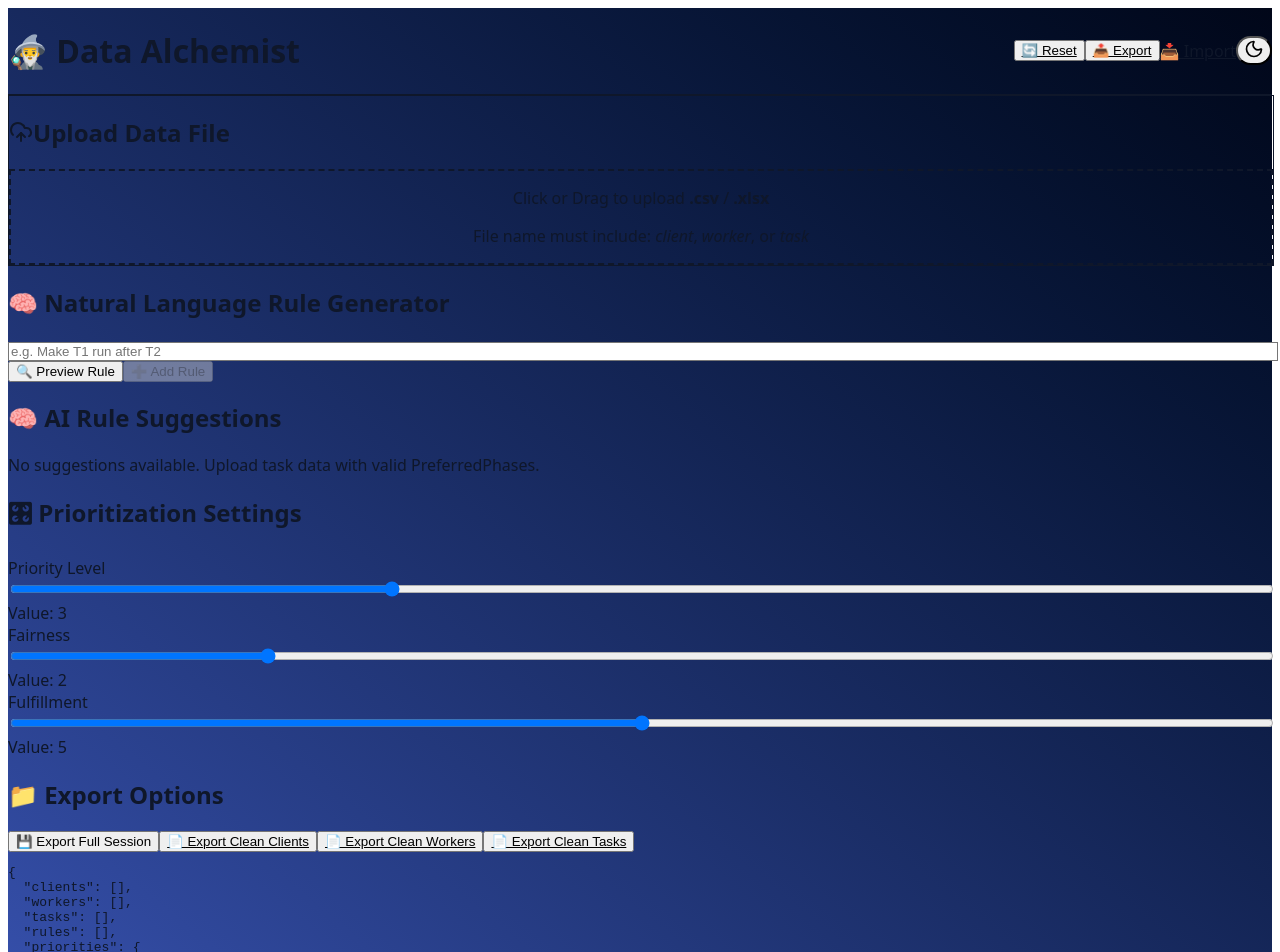
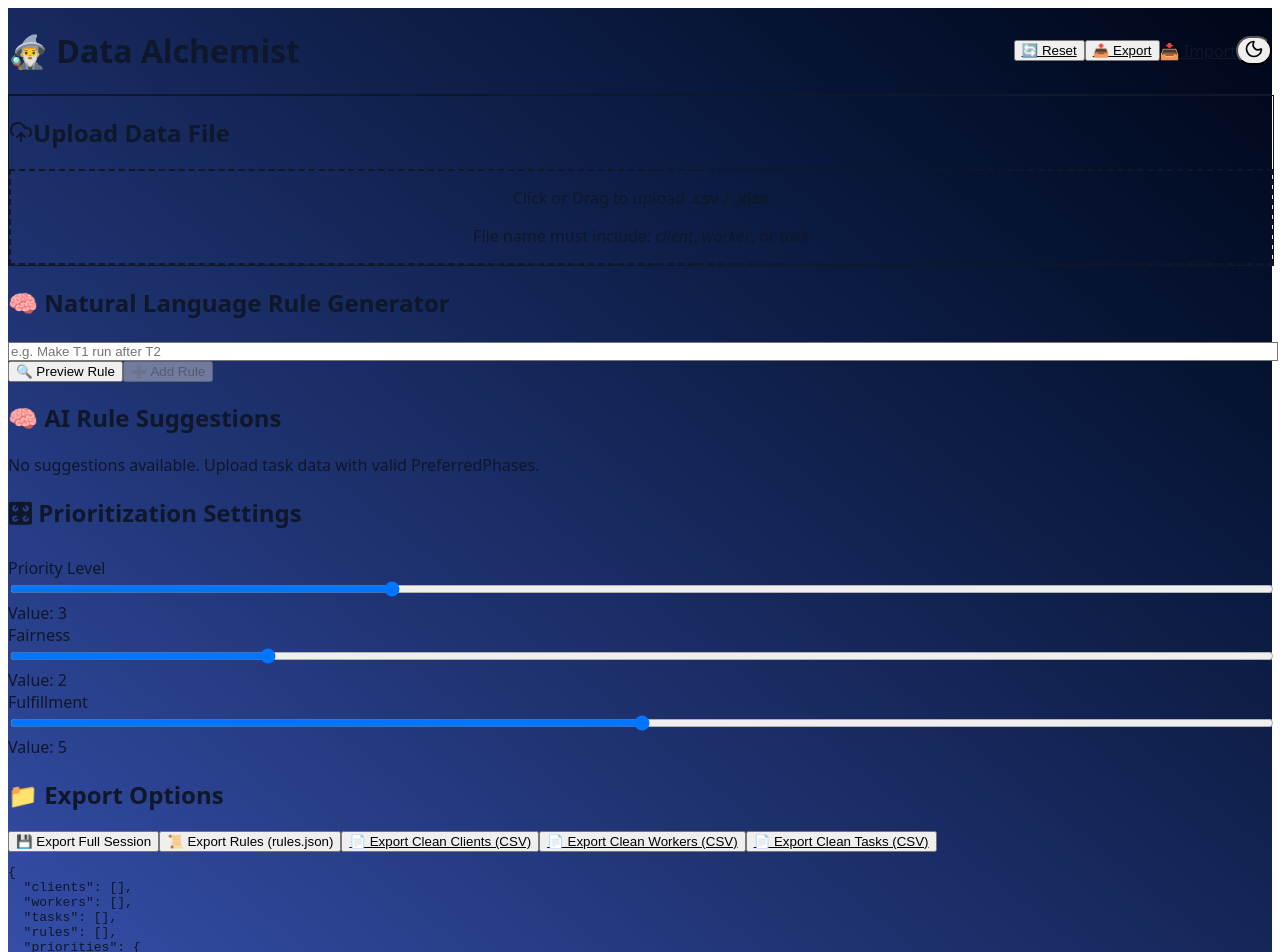
Before and after one commit to sumansouravss/data-alchemist, a Next.js app: page / in a window 1280 px wide. Shown: the top 952 px of the page. Built offline with nearby package versions, Linux system fonts and the light colour scheme.

Commit message:
all error removed

```diff
--- a/component/AISuggestionPanel.tsx
+++ b/component/AISuggestionPanel.tsx
@@ -6,15 +6,11 @@ export interface CoRunRule {
 }
 
 interface AISuggestionsPanelProps {
-  clients: Record<string, string>[]; // If unused, comment out
-  workers: Record<string, string>[]; // If unused, comment out
-  tasks: Record<string, string>[];
+  tasks: Record<string, string>[]; // Only 'tasks' is used
   onAddRule: (rule: CoRunRule) => void;
 }
 
 const AISuggestionsPanel: React.FC<AISuggestionsPanelProps> = ({
-  clients,
-  workers,
   tasks,
   onAddRule,
 }) => {
@@ -32,7 +28,9 @@ const AISuggestionsPanel: React.FC<AISuggestionsPanelProps> = ({
             phaseMap[p].push(task.TaskID);
           });
         }
-      } catch {}
+      } catch {
+        // Ignore JSON parsing errors silently
+      }
     });
 
     const newSuggestions: CoRunRule[] = [];
--- a/component/ExportManager.tsx
+++ b/component/ExportManager.tsx
@@ -1,8 +1,7 @@
-// component/ExportManager.tsx
-
+// ExportManager.tsx
 import React from 'react';
 import { downloadCSV } from '../utils/exportCleanCSV';
-import { RuleSet } from './types'; // 👈 Import from centralized types
+import { RuleSet } from '../utils/types';
 
 interface ExportManagerProps {
   clients: Record<string, string>[];
@@ -23,6 +22,18 @@ const ExportManager = ({ clients, workers, tasks, rules }: ExportManagerProps) =
     URL.revokeObjectURL(url);
   };
 
+  const handleExportRulesJSON = () => {
+    const rulesBlob = new Blob([JSON.stringify(rules, null, 2)], {
+      type: 'application/json',
+    });
+    const url = URL.createObjectURL(rulesBlob);
+    const link = document.createElement('a');
+    link.href = url;
+    link.download = 'rules.json';
+    link.click();
+    URL.revokeObjectURL(url);
+  };
+
   return (
     <div className="space-y-4">
       <h2 className="text-xl font-semibold mb-2">📁 Export Options</h2>
@@ -36,24 +47,31 @@ const ExportManager = ({ clients, workers, tasks, rules }: ExportManagerProps) =
         </button>
 
         <button
+          onClick={handleExportRulesJSON}
+          className="bg-green-600 text-white px-4 py-2 rounded hover:bg-green-700 transition"
+        >
+          📜 Export Rules (rules.json)
+        </button>
+
+        <button
           onClick={() => downloadCSV('clients', clients)}
-          className="text-blue-300 underline hover:text-blue-500 transition"
+          className="text-blue-500 underline hover:text-blue-700 transition"
         >
-          📄 Export Clean Clients
+          📄 Export Clean Clients (CSV)
         </button>
 
         <button
           onClick={() => downloadCSV('workers', workers)}
-          className="text-blue-300 underline hover:text-blue-500 transition"
+          className="text-blue-500 underline hover:text-blue-700 transition"
         >
-          📄 Export Clean Workers
+          📄 Export Clean Workers (CSV)
         </button>
 
         <button
           onClick={() => downloadCSV('tasks', tasks)}
-          className="text-blue-300 underline hover:text-blue-500 transition"
+          className="text-blue-500 underline hover:text-blue-700 transition"
         >
-          📄 Export Clean Tasks
+          📄 Export Clean Tasks (CSV)
         </button>
       </div>
     </div>
--- a/component/NLRuleGenerator.tsx
+++ b/component/NLRuleGenerator.tsx
@@ -1,4 +1,5 @@
 import { useState } from 'react';
+
 
 type Rule =
   | { type: 'coRun'; tasks: [string, string] }
--- a/component/RuleBuilder.tsx
+++ b/component/RuleBuilder.tsx
@@ -1,9 +1,8 @@
 import React, { useState } from 'react';
 
-interface Rule {
-  type: 'coRun';
-  tasks: string[];
-}
+type Rule =
+  | { type: 'coRun'; tasks: [string, string] }
+  | { type: 'dependency'; before: string; after: string };
 
 interface RuleBuilderProps {
   taskIds: string[];
@@ -14,17 +13,19 @@ const RuleBuilder: React.FC<RuleBuilderProps> = ({ taskIds, onAddRule }) => {
   const [selectedTasks, setSelectedTasks] = useState<string[]>([]);
 
   const toggleTask = (taskId: string) => {
-    setSelectedTasks(prev =>
-      prev.includes(taskId) ? prev.filter(id => id !== taskId) : [...prev, taskId]
+    setSelectedTasks((prev) =>
+      prev.includes(taskId)
+        ? prev.filter((id) => id !== taskId)
+        : [...prev, taskId]
     );
   };
 
   const addCoRunRule = () => {
-    if (selectedTasks.length < 2) {
-      alert('Please select at least two tasks for co-run.');
+    if (selectedTasks.length !== 2) {
+      alert('Please select exactly two tasks for co-run.');
       return;
     }
-    onAddRule({ type: 'coRun', tasks: selectedTasks });
+    onAddRule({ type: 'coRun', tasks: [selectedTasks[0], selectedTasks[1]] });
     setSelectedTasks([]);
   };
 
@@ -32,12 +33,11 @@ const RuleBuilder: React.FC<RuleBuilderProps> = ({ taskIds, onAddRule }) => {
     <div className="bg-white dark:bg-gray-800 shadow rounded p-4 mt-6">
       <h2 className="text-lg font-bold mb-2 text-gray-800 dark:text-gray-100">⚙️ Rule Builder</h2>
       <p className="text-sm text-gray-600 dark:text-gray-300 mb-3">
-        Select two or more tasks to define a co-run rule.
+        Select exactly two tasks to define a co-run rule.
       </p>
 
-      {Array.isArray(taskIds) && taskIds.length > 0 ? (
       <div className="flex flex-wrap gap-2">
-          {taskIds.map(id => (
+        {taskIds.map((id) => (
           <button
             key={id}
             onClick={() => toggleTask(id)}
@@ -51,11 +51,6 @@ const RuleBuilder: React.FC<RuleBuilderProps> = ({ taskIds, onAddRule }) => {
           </button>
         ))}
       </div>
-      ) : (
-        <p className="text-sm text-gray-500 dark:text-gray-400 italic mt-2">
-          No tasks available to define rules.
-        </p>
-      )}
 
       <button
         onClick={addCoRunRule}
--- a/component/ValidationSummary.tsx
+++ b/component/ValidationSummary.tsx
@@ -1,5 +1,5 @@
 import React from 'react';
-import { ValidationError } from '../utils/validateData';
+import { ValidationError } from '../utils/types';
 import { summarizeErrors } from '../utils/validateData';
 
 interface Props {
--- a/component/types.ts
+++ /dev/null
@@ -1,10 +0,0 @@
-// types.ts
-
-export type Rule =
-  | { type: 'coRun'; tasks: [string, string] }
-  | { type: 'dependency'; before: string; after: string };
-
-export interface RuleSet {
-  rules: Rule[];
-  priorities: Record<string, number>;
-}
--- /dev/null
+++ b/utils/types.ts
@@ -0,0 +1,24 @@
+// utils/types.ts
+
+export type Rule =
+  | { type: 'dependency'; before: string; after: string }
+  | { type: 'coRun'; tasks: [string, string] };
+
+export interface RuleSet {
+  rules: Rule[];
+  priorities: Record<string, number>;
+}
+
+export interface ValidationError {
+  type: 'error' | 'warning';
+  entity: 'clients' | 'workers' | 'tasks';
+  row: number;
+  column: string;
+  message: string;
+}
+
+export interface PriorityWeights {
+  priorityLevelWeight: number;
+  fairnessWeight: number;
+  fulfillmentWeight: number;
+}
```
Also changed, not shown: next.config.ts (line endings or trailing spaces), postcss.config.js (line endings or trailing spaces), styles/globals.css (line endings or trailing spaces), tailwind.config.js (line endings or trailing spaces). Lines whose indentation alone changed are shown as unchanged.
